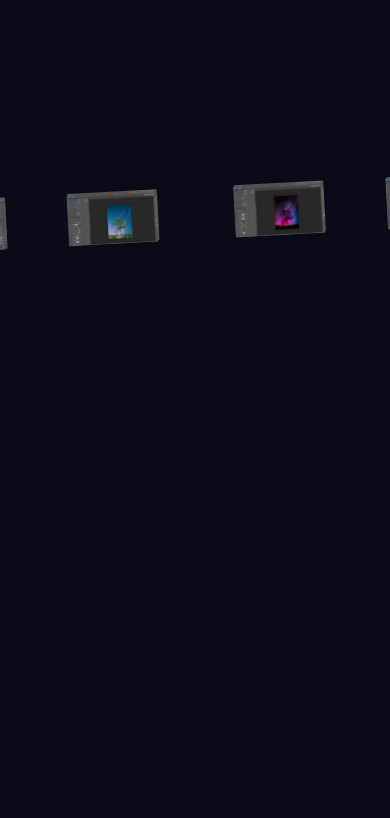
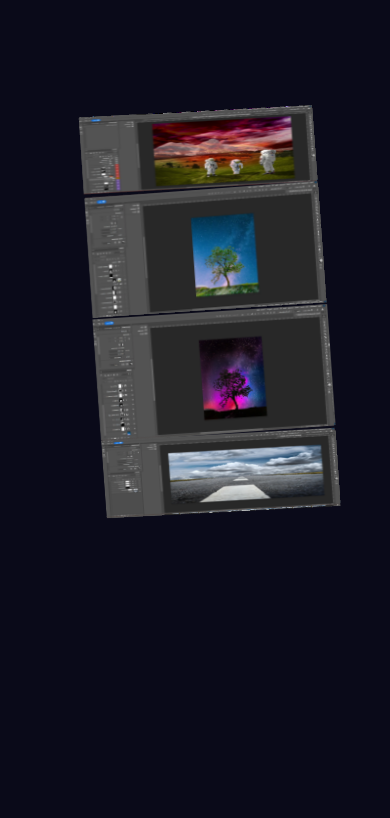
Before and after one commit to FFPG/Portfolio, a plain HTML site: page index.html in a window 390 px wide. Shown: the part 1925-2743 px from the top of the page. Drawn offline with nearby package versions, Linux system fonts and the light colour scheme; files that its build step writes are made by us from their sources.

Commit message:
made rotating gallery responsive

```diff
--- a/src/scss/theme/portfolio/_rotatingGallery.scss
+++ b/src/scss/theme/portfolio/_rotatingGallery.scss
@@ -35,10 +35,19 @@
         //border: 1px solid#ffff00;
         position: absolute;
         &--left{
-           left: -200px;
+            left: -200px;
+            @media (max-width: 500px) {
+                transform: rotateZ(89deg) rotateX(89deg);
+            }
         }
         &--right{
             right: -200px;
+            @media (max-width: 500px) {
+                transform: rotateZ(89deg) rotateX(-89deg);
+            }
+        }
+        @media (max-width: 500px) {
+            width: 100%;
         }
     }
 }
@@ -51,3 +60,11 @@
         transform: rotate3d(8,360,-30,360deg);
     }
 }
+
+.#{$prefix}-mobile-rotate{
+    @media (max-width: 500px) {
+        transform: rotateZ(89deg);
+        margin-top: 160px;
+        right: -20%;
+    }
+}
```
